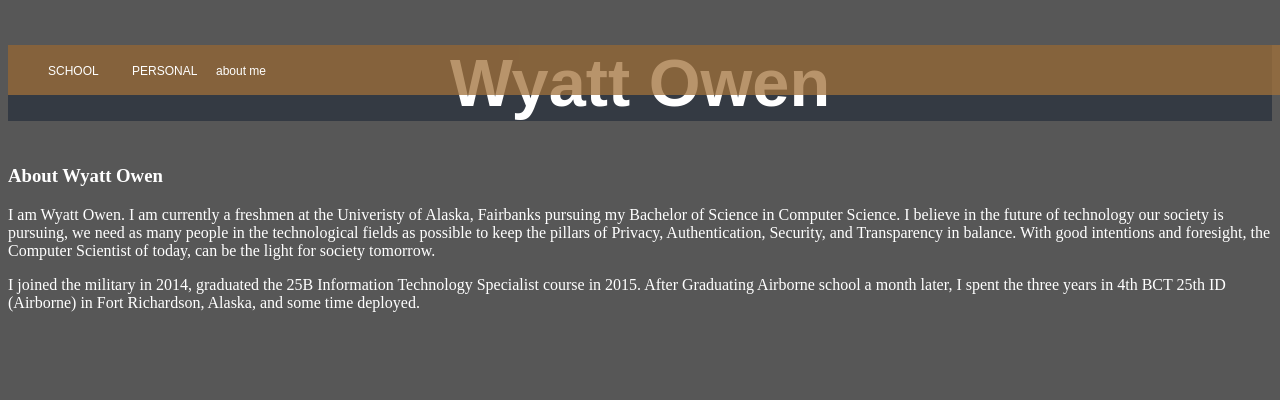
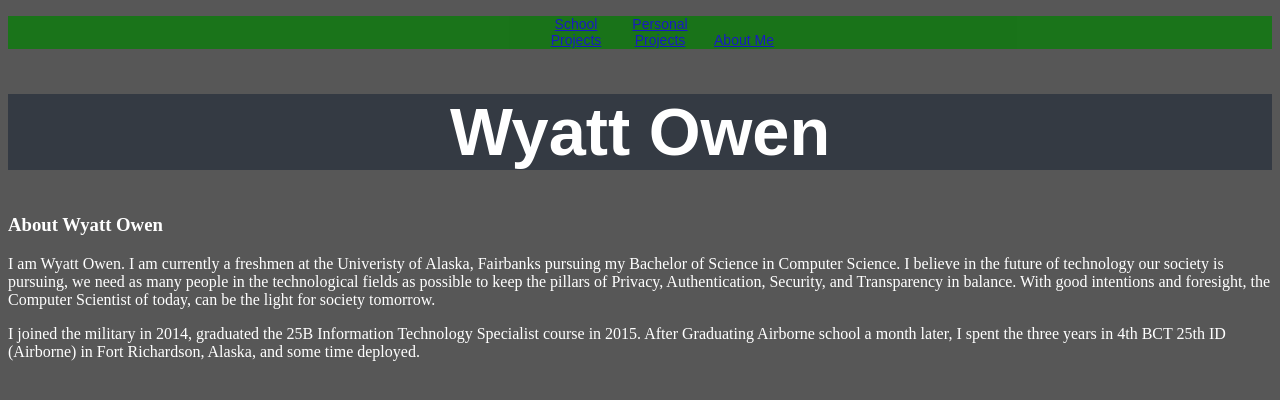
Before and after one commit to wjowen/_rI-Ot_AKyUMEI, a plain HTML site: page index.html in a window 1280 px wide. Drawn offline with Linux system fonts and the light colour scheme.

Commit message:
links to other pages

```diff
--- a/index.html
+++ b/index.html
@@ -6,15 +6,19 @@
   <link rel="stylesheet" type="text/css" href="style.css">
 </head>
 <body>
-  <header>
-    <nav>
-      <ul>
-        <li>SCHOOL</li>
-        <li>PERSONAL</li>
-        <li>about me</li>
-      </ul>
-    </nav>
-  </header>
+  <nav class="navigation">
+    <ul>
+      <li>
+        <a href="school.html">School Projects</a>
+      </li>
+      <li>
+        <a href="personal.html">Personal Projects</a>
+        </li>
+      <li>
+        <a href="aboutme.html">About Me</a>
+      </li>
+    </ul>
+  </nav>
       <div id="banner">
         <div id="content">
           <h1>Wyatt Owen</h1>
--- a/style.css
+++ b/style.css
@@ -20,12 +20,19 @@ header {
 
 nav {
     margin: 0;
-    padding: 20px auto;
+    padding: 40px auto;
 }
-nav li {
+
+.navigation li {
     width: 80px;
     font-family: 'Raleway', sans-serif;
-    font-size: 12px;
+    font-size: 14px;
     color: #fff;
     display: inline-block;
 }
+
+.navigation ul {
+    background-color: green;
+    opacity: 70%;
+    text-align: center;
+}
```
Also changed, not shown: aboutme.html (added, +2 -0 lines), personal.html (added, +2 -0 lines), school.html (added, +2 -0 lines).
